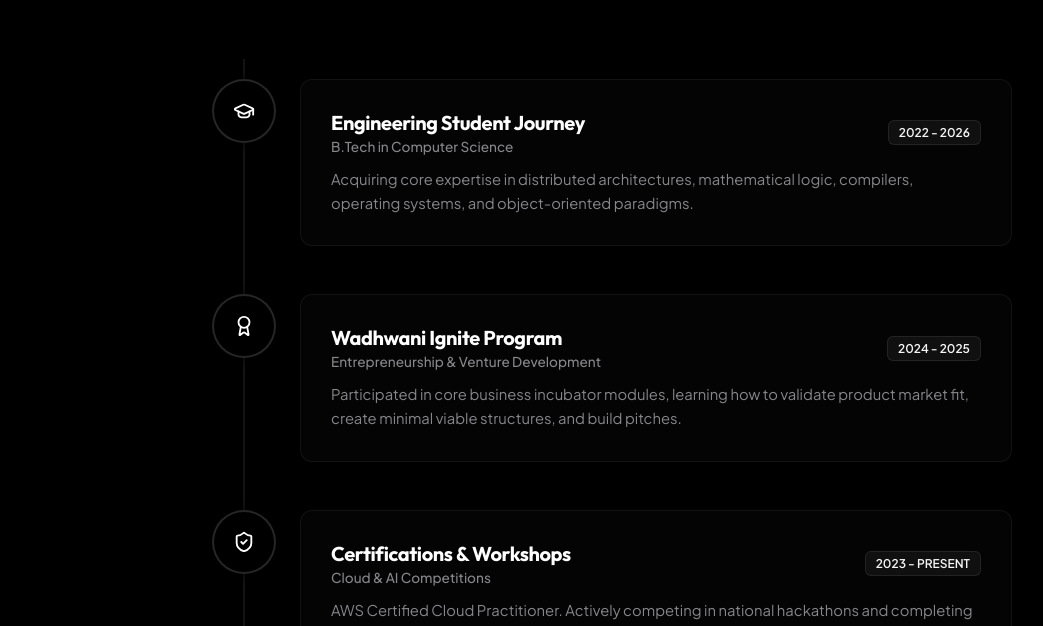
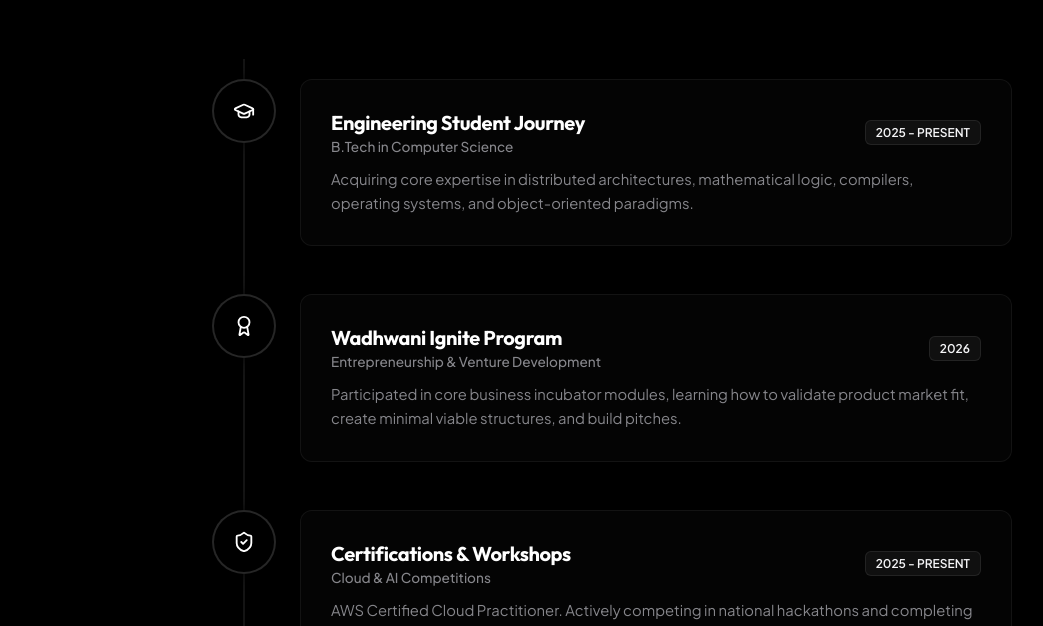
Before and after one commit to SusheelVaddi/Portfolio, a React (Vite) app: page / in a window 1280 px wide. Shown: the part 3740-4366 px from the top of the page, without its empty margins (28-1071 px from the left). Built offline with nearby package versions, Linux system fonts and the light colour scheme.

Commit message:
Update achievements timeline dates

```diff
--- a/src/components/Achievements.tsx
+++ b/src/components/Achievements.tsx
@@ -8,21 +8,21 @@
       title: 'Engineering Student Journey',
       subtitle: 'B.Tech in Computer Science',
       description: 'Acquiring core expertise in distributed architectures, mathematical logic, compilers, operating systems, and object-oriented paradigms.',
-      date: '2022 - 2026'
+      date: '2025 - Present'
     },
     {
       icon: Award,
       title: 'Wadhwani Ignite Program',
       subtitle: 'Entrepreneurship & Venture Development',
       description: 'Participated in core business incubator modules, learning how to validate product market fit, create minimal viable structures, and build pitches.',
-      date: '2024 - 2025'
+      date: '2026'
     },
     {
       icon: ShieldCheck,
       title: 'Certifications & Workshops',
       subtitle: 'Cloud & AI Competitions',
       description: 'AWS Certified Cloud Practitioner. Actively competing in national hackathons and completing specialized workshops in Deep Learning and LLM prompting pipelines.',
-      date: '2023 - Present'
+      date: '2025 - Present'
     }
   ];
 
```
